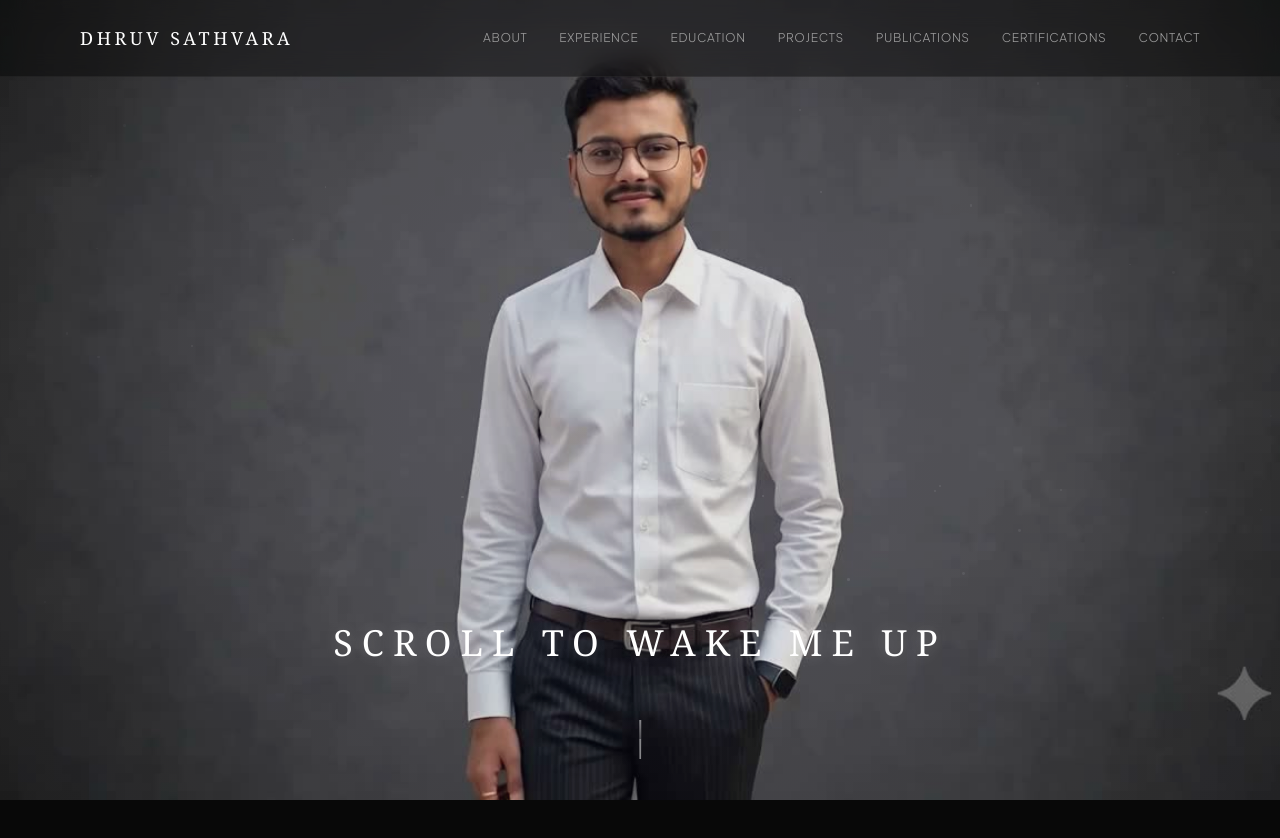
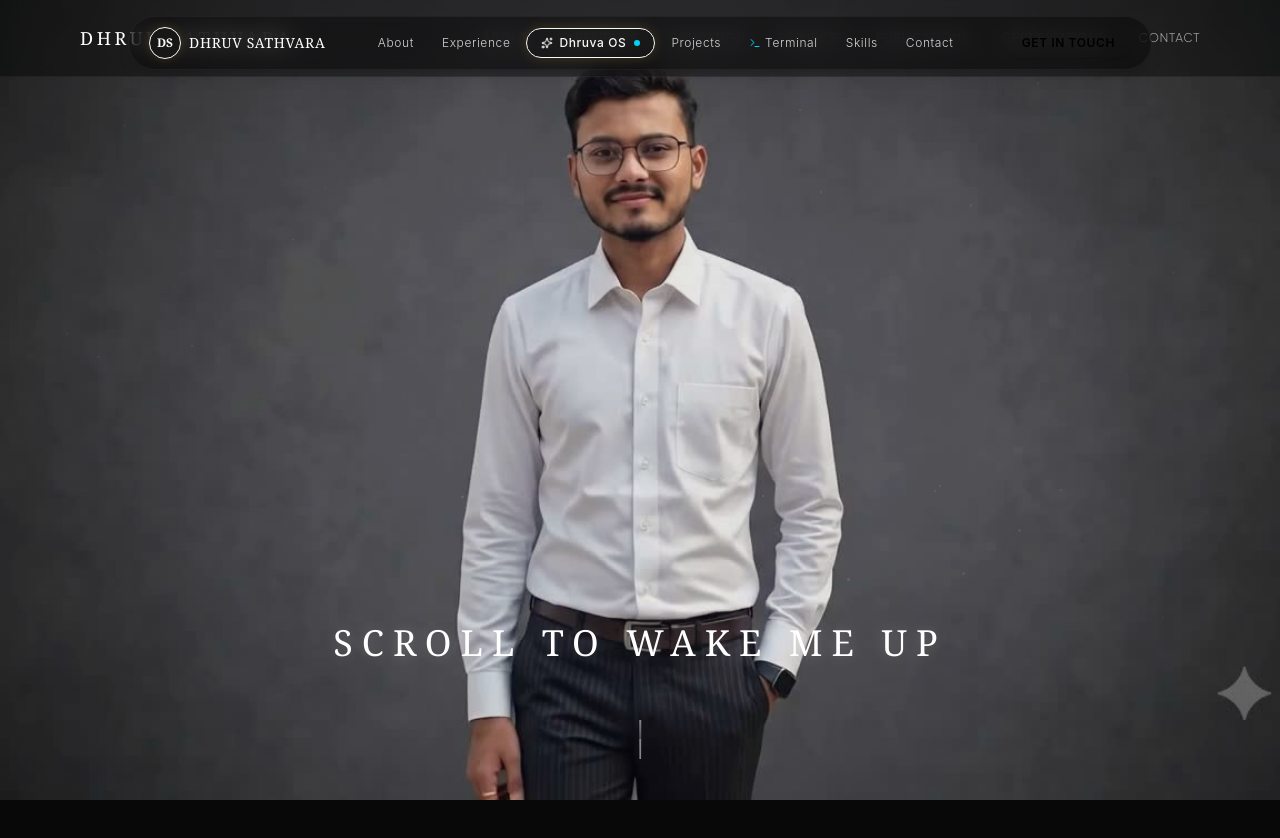
Before and after one commit to Dhruv139555/dhruvsathvaraportfolio, a React (Vite) app: page / in a window 1280 px wide. Shown: the top 838 px of the page. Built offline with nearby package versions, Linux system fonts and the light colour scheme; a web font is replaced by a local one.

Commit message:
feat: add luxury floating navbar with direct Dhruva OS jump and quick navigation

```diff
--- a/src/App.tsx
+++ b/src/App.tsx
@@ -1,3 +1,4 @@
+import Navbar from './components/Navbar';
 import SmoothScroll from './components/SmoothScroll';
 import CinematicCanvas from './components/CinematicCanvas';
 import PortfolioSections from './components/PortfolioSections';
@@ -5,6 +6,7 @@ import PortfolioSections from './components/PortfolioSections';
 function App() {
   return (
     <SmoothScroll>
+      <Navbar />
       <main className="relative w-full overflow-x-hidden bg-[#080808]">
         {/* Fullscreen Cinematic Scroll Hero (Frame sequence canvas) */}
         <section className="relative z-10">
--- /dev/null
+++ b/src/components/Navbar.tsx
@@ -0,0 +1,179 @@
+import React, { useState, useEffect } from 'react';
+import { Sparkles, Menu, X, Terminal, Cpu } from 'lucide-react';
+
+const Navbar: React.FC = () => {
+  const [scrolled, setScrolled] = useState(false);
+  const [mobileMenuOpen, setMobileMenuOpen] = useState(false);
+
+  useEffect(() => {
+    const handleScroll = () => {
+      setScrolled(window.scrollY > 50);
+    };
+    window.addEventListener('scroll', handleScroll);
+    return () => window.removeEventListener('scroll', handleScroll);
+  }, []);
+
+  const scrollTo = (id: string) => {
+    setMobileMenuOpen(false);
+    const element = document.getElementById(id);
+    if (element) {
+      element.scrollIntoView({ behavior: 'smooth' });
+    }
+  };
+
+  return (
+    <header className="fixed top-4 left-0 right-0 z-50 flex justify-center px-4 pointer-events-none">
+      <nav
+        className={`pointer-events-auto flex items-center justify-between gap-6 px-5 py-2.5 rounded-full transition-all duration-500 max-w-5xl w-full ${
+          scrolled
+            ? 'bg-black/80 backdrop-blur-xl border border-white/10 shadow-[0_8px_32px_rgba(0,0,0,0.6)]'
+            : 'bg-black/40 backdrop-blur-md border border-white/5 shadow-lg'
+        }`}
+      >
+        {/* Brand / Monogram */}
+        <a
+          href="#"
+          onClick={(e) => { e.preventDefault(); window.scrollTo({ top: 0, behavior: 'smooth' }); }}
+          className="flex items-center gap-2 group"
+        >
+          <div className="w-8 h-8 rounded-full bg-neutral-900 border border-luxury-gold/40 flex items-center justify-center text-luxury-gold text-xs font-serif font-bold group-hover:border-luxury-gold transition-colors duration-300 shadow-[0_0_10px_rgba(212,175,55,0.2)]">
+            DS
+          </div>
+          <span className="font-serif text-sm tracking-wider text-white hidden sm:inline-block font-light">
+            DHRUV <span className="text-luxury-gold">SATHVARA</span>
+          </span>
+        </a>
+
+        {/* Desktop Nav Links */}
+        <div className="hidden md:flex items-center gap-1 font-sans text-xs tracking-wider uppercase font-light">
+          <button
+            onClick={() => scrollTo('about')}
+            className="px-3 py-1.5 rounded-full text-neutral-300 hover:text-white hover:bg-white/5 transition-all duration-200"
+          >
+            About
+          </button>
+
+          <button
+            onClick={() => scrollTo('experience')}
+            className="px-3 py-1.5 rounded-full text-neutral-300 hover:text-white hover:bg-white/5 transition-all duration-200"
+          >
+            Experience
+          </button>
+
+          {/* Highlighted Flagship: Dhruva OS */}
+          <button
+            onClick={() => scrollTo('dhruva-os')}
+            className="px-3.5 py-1.5 rounded-full bg-luxury-gold/15 border border-luxury-gold/40 text-luxury-gold hover:bg-luxury-gold hover:text-black transition-all duration-300 font-medium flex items-center gap-1.5 shadow-[0_0_12px_rgba(212,175,55,0.2)]"
+          >
+            <Sparkles className="w-3 h-3 animate-pulse" />
+            <span>Dhruva OS</span>
+            <span className="w-1.5 h-1.5 rounded-full bg-cyan-400 animate-ping inline-block ml-0.5" />
+          </button>
+
+          <button
+            onClick={() => scrollTo('projects')}
+            className="px-3 py-1.5 rounded-full text-neutral-300 hover:text-white hover:bg-white/5 transition-all duration-200"
+          >
+            Projects
+          </button>
+
+          <button
+            onClick={() => scrollTo('terminal')}
+            className="px-3 py-1.5 rounded-full text-neutral-300 hover:text-white hover:bg-white/5 transition-all duration-200 flex items-center gap-1"
+          >
+            <Terminal className="w-3 h-3 text-cyan-400" />
+            <span>Terminal</span>
+          </button>
+
+          <button
+            onClick={() => scrollTo('skills')}
+            className="px-3 py-1.5 rounded-full text-neutral-300 hover:text-white hover:bg-white/5 transition-all duration-200"
+          >
+            Skills
+          </button>
+
+          <button
+            onClick={() => scrollTo('contact')}
+            className="px-3 py-1.5 rounded-full text-neutral-300 hover:text-white hover:bg-white/5 transition-all duration-200"
+          >
+            Contact
+          </button>
+        </div>
+
+        {/* Action Button: Direct Contact / Hire */}
+        <div className="flex items-center gap-2">
+          <button
+            onClick={() => scrollTo('contact')}
+            className="px-4 py-1.5 rounded-full bg-luxury-gold hover:bg-white text-black text-xs font-sans uppercase font-semibold tracking-wider transition-all duration-300 shadow-md hidden sm:inline-flex items-center gap-1"
+          >
+            <span>Get in Touch</span>
+          </button>
+
+          {/* Mobile Menu Hamburger */}
+          <button
+            onClick={() => setMobileMenuOpen(!mobileMenuOpen)}
+            className="md:hidden p-2 rounded-full bg-white/5 text-neutral-300 hover:text-white"
+            aria-label="Toggle Menu"
+          >
+            {mobileMenuOpen ? <X className="w-5 h-5" /> : <Menu className="w-5 h-5" />}
+          </button>
+        </div>
+      </nav>
+
+      {/* Mobile Dropdown Menu */}
+      {mobileMenuOpen && (
+        <div className="pointer-events-auto absolute top-16 left-4 right-4 bg-black/95 backdrop-blur-2xl border border-white/10 rounded-2xl p-5 shadow-2xl flex flex-col space-y-3 font-sans text-xs uppercase tracking-widest text-neutral-300 md:hidden z-50">
+          <button
+            onClick={() => scrollTo('about')}
+            className="text-left py-2 px-3 rounded-lg hover:bg-white/5 text-white"
+          >
+            About
+          </button>
+          <button
+            onClick={() => scrollTo('experience')}
+            className="text-left py-2 px-3 rounded-lg hover:bg-white/5 text-white"
+          >
+            Experience
+          </button>
+          <button
+            onClick={() => scrollTo('dhruva-os')}
+            className="text-left py-2.5 px-3 rounded-lg bg-luxury-gold/15 border border-luxury-gold/30 text-luxury-gold flex items-center justify-between font-medium"
+          >
+            <span className="flex items-center gap-2">
+              <Cpu className="w-4 h-4 text-luxury-gold" />
+              <span>Dhruva OS (Live Demo)</span>
+            </span>
+            <span className="text-[10px] bg-cyan-500/20 text-cyan-400 px-2 py-0.5 rounded-full font-mono">LIVE</span>
+          </button>
+          <button
+            onClick={() => scrollTo('projects')}
+            className="text-left py-2 px-3 rounded-lg hover:bg-white/5 text-white"
+          >
+            Projects
+          </button>
+          <button
+            onClick={() => scrollTo('terminal')}
+            className="text-left py-2 px-3 rounded-lg hover:bg-white/5 text-white flex items-center gap-2"
+          >
+            <Terminal className="w-4 h-4 text-cyan-400" />
+            <span>Interactive Terminal</span>
+          </button>
+          <button
+            onClick={() => scrollTo('skills')}
+            className="text-left py-2 px-3 rounded-lg hover:bg-white/5 text-white"
+          >
+            Skills
+          </button>
+          <button
+            onClick={() => scrollTo('contact')}
+            className="text-left py-2 px-3 rounded-lg bg-luxury-gold text-black font-semibold text-center mt-2"
+          >
+            Get in Touch
+          </button>
+        </div>
+      )}
+    </header>
+  );
+};
+
+export default Navbar;
--- a/src/components/PortfolioSections.tsx
+++ b/src/components/PortfolioSections.tsx
@@ -954,7 +954,7 @@ export const PortfolioSections: React.FC = () => {
           <div className="flex flex-col space-y-20">
 
             {/* FLAGSHIP PROJECT 1: Dhruva OS (ध्रुव OS) - Universal Polymath Life Operating System */}
-            <div className="grid grid-cols-1 lg:grid-cols-12 gap-12 items-start pb-16 border-b border-white/5">
+            <div id="dhruva-os" className="grid grid-cols-1 lg:grid-cols-12 gap-12 items-start pb-16 border-b border-white/5 scroll-mt-24">
 
               {/* Project Card Text */}
               <motion.div
```
